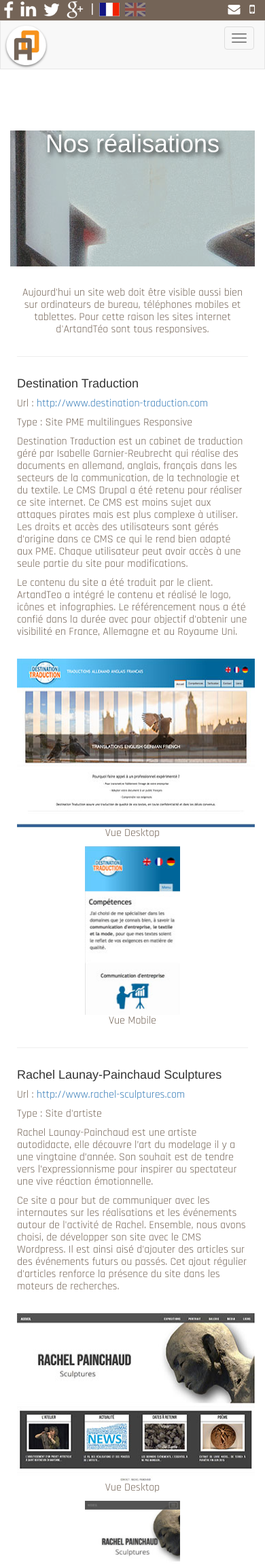
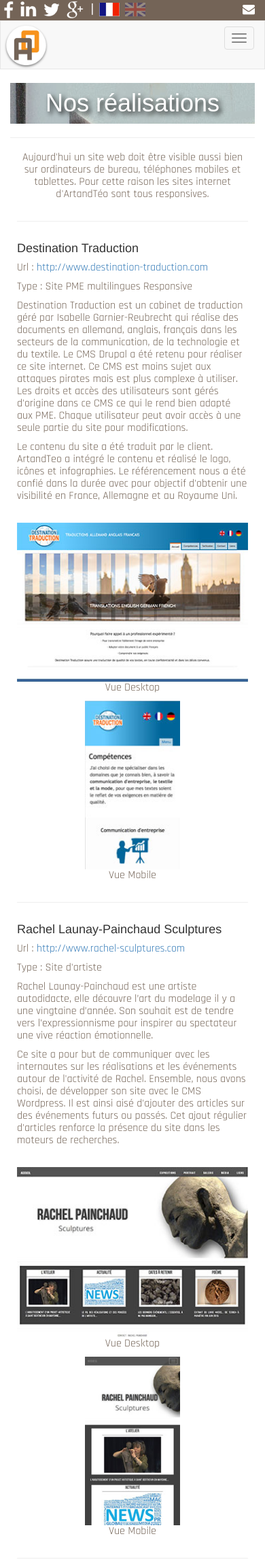
Before and after one commit to artandteo/site_artandteo, a Rails app: page /realisations in a window 390 px wide. Shown: the top 2301 px of the page at 68% size. Run offline with Rails 7, Linux system fonts and the light colour scheme; style sheets or scripts are compiled from the project's sources; some libraries are stand-ins or nearby versions; some web fonts are replaced.

Commit message:
suppression num tel et corrections responsive

```diff
--- a/app/assets/stylesheets/artandteo.scss
+++ b/app/assets/stylesheets/artandteo.scss
@@ -782,11 +782,12 @@
     }
   }
 
-  .bandeau_blog {
+  .bandeau_contact,.bandeau_stratdig, .bandeau_devweb, .bandeau_blog, .bandeau_titre {
     margin-bottom: 0;
     height: auto;
     h1 {
       font-size: 36px;
+      padding: 10px 0 10px 0;
       margin-top: 0;
     }
   }
--- a/app/views/layouts/_header.html.erb
+++ b/app/views/layouts/_header.html.erb
@@ -16,7 +16,7 @@
 
     <div class="contacts">
       <a href="mailto:contact@artandteo.com"><div class="icontb"><%= icon('envelope') %></div><div class="txttb">contact<%= icon('at') %>artandteo.com</div></a>
-      <a href="tel:+33243692427"><div class="icontb"><%= icon('mobile') %></div><div class="txttb">02 43 69 24 27</div></a>
+      <!-- <a href="tel:+33243692427"><div class="icontb"><%= icon('mobile') %></div><div class="txttb">02 43 69 24 27</div></a> -->
     </div>
   </div>
 
--- a/app/views/pages/portfolio.html.erb
+++ b/app/views/pages/portfolio.html.erb
@@ -3,6 +3,8 @@
     <h1><%= t('realisations.titre') %></h1>
   </div>
 </div>
+
+<hr />
 
 <div class="content">
 <div class="row">
@@ -31,7 +33,7 @@
 <br />
 <div class="row">
   <div class="col-md-6 text-center">
-    <a href="<%= t('realisations.url_' + n.to_s) %>" target="_blank"><img class="aligncenter wp-image-115 size-full" src="<%= t('realisations.image_desk_' + n.to_s) %>" alt="<%= t('realisations.alt_desk_' + n.to_s) %>" width="350" height="248" /></a>
+    <a href="<%= t('realisations.url_' + n.to_s) %>" target="_blank"><img class="img-responsive aligncenter wp-image-115 size-full" src="<%= t('realisations.image_desk_' + n.to_s) %>" alt="<%= t('realisations.alt_desk_' + n.to_s) %>" width="350" height="248" /></a>
     <p style="text-align: center;"><%= t('realisations.leg_desk') %></p>
   </div>
   <div class="col-md-6 text-center">
```
